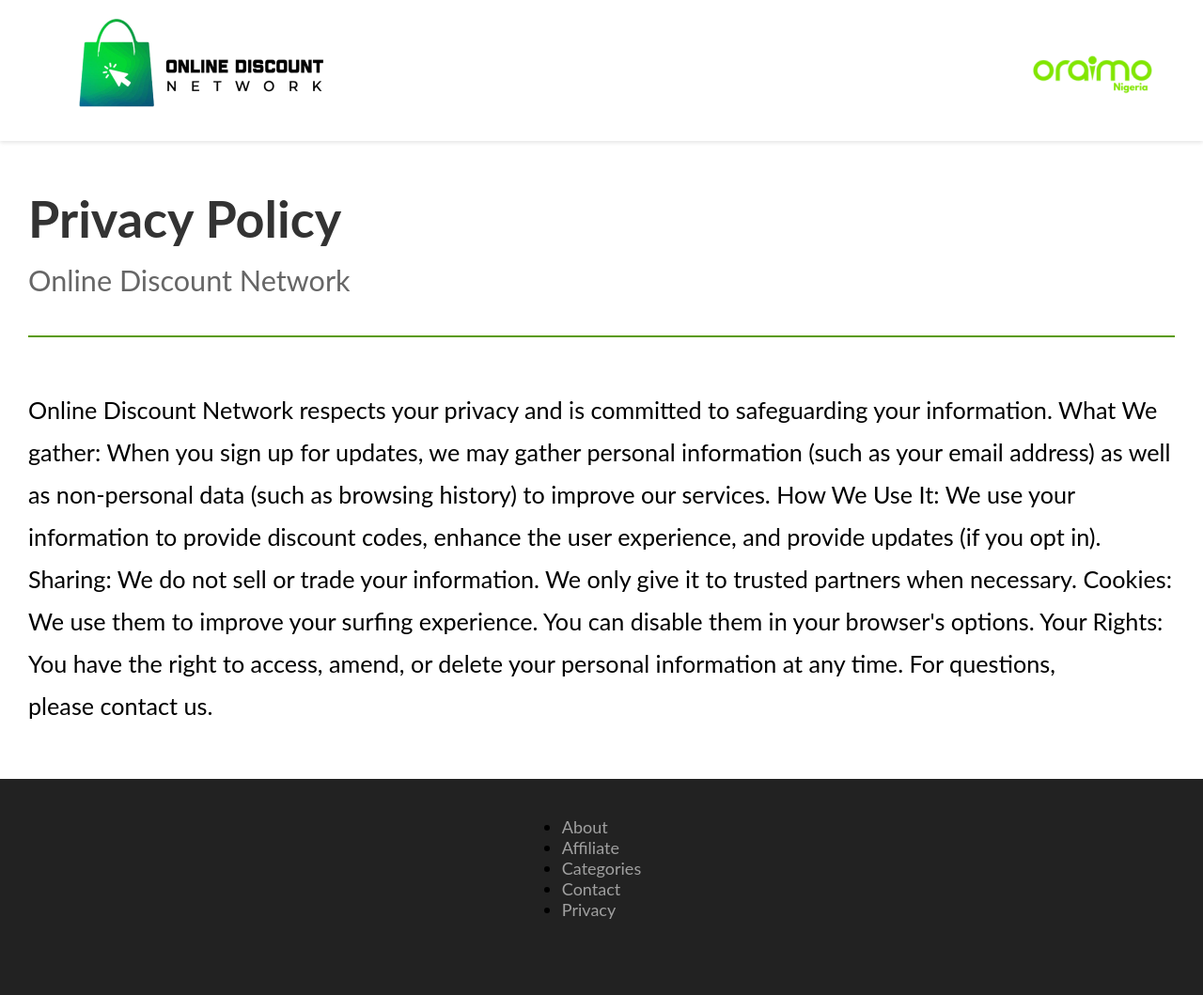
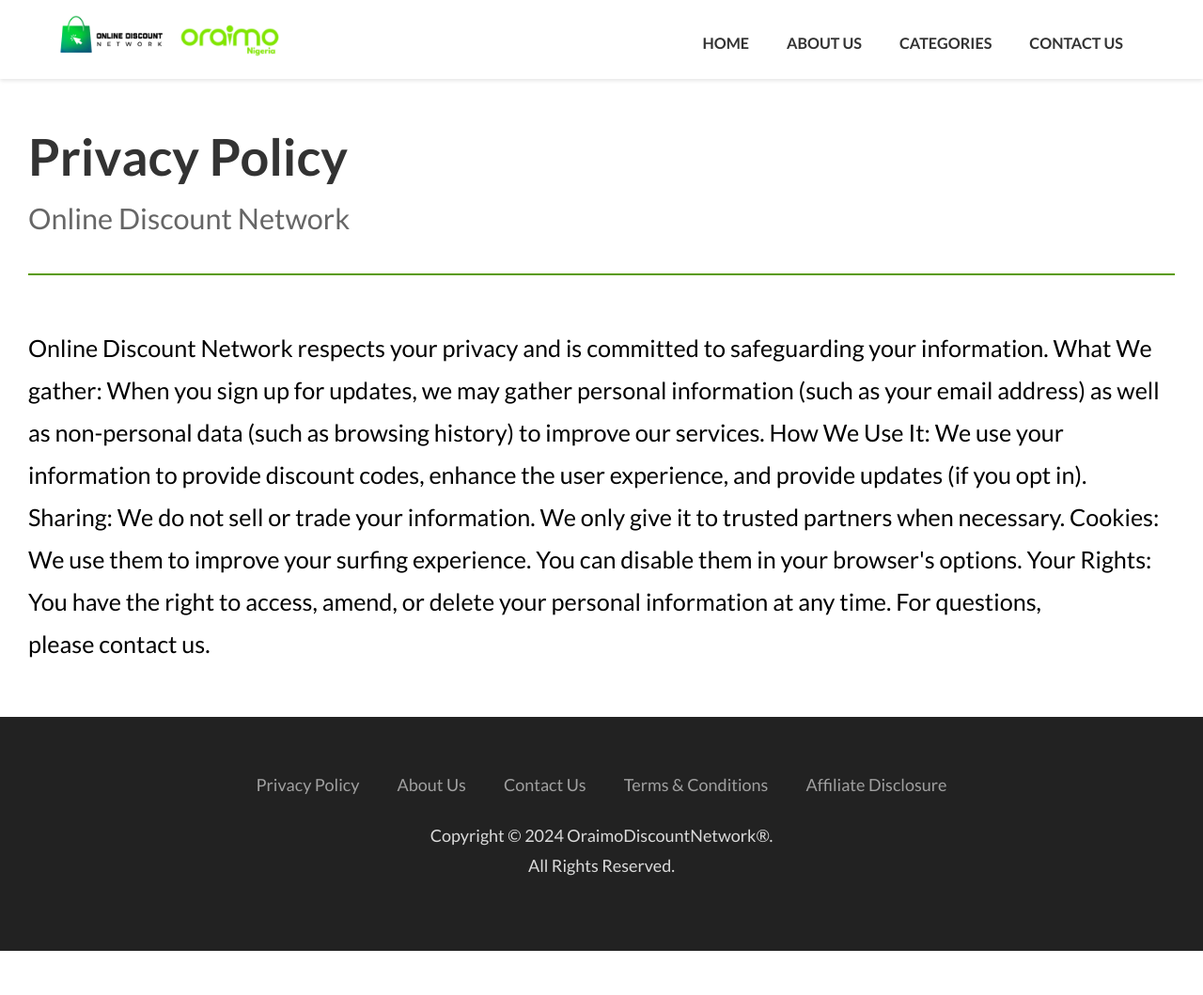
Before and after one commit to Buzz-brain/oraimo, a plain HTML site: page privacy.html in a window 1280 px wide. Shown: the whole page at 94% size. After the commit the page ends 1012 px from the top, so only its background shows below. Drawn offline with Linux system fonts and the light colour scheme.

Commit message:
first commit

```diff
--- a/privacy.html
+++ b/privacy.html
@@ -5,20 +5,39 @@
     <meta charset="UTF-8">
     <meta name="viewport" content="width=device-width, initial-scale=1.0">
     <title>Oraimo Discount Page</title>
+    <link rel="preconnect" href="https://fonts.googleapis.com">
+    <link rel="preconnect" href="https://fonts.gstatic.com" crossorigin>
+    <link
+        href="https://fonts.googleapis.com/css2?family=Lato:ital,wght@0,100;0,300;0,400;0,700;0,900;1,100;1,300;1,400;1,700;1,900&display=swap"
+        rel="stylesheet">
     <link rel="stylesheet" href="styles.css">
 </head>
 
 <body>
     <header>
-        <img src="logo.png" alt="Oraimo Logo">
-        <img src="Oraimo-Logo.png.png" alt="Oraimo Logo">
-        <nav>
+        <div>
+            <img class="logo" src="logo.png" alt="Oraimo Logo">
+            <img class="logo" src="Oraimo-Logo.png.png" alt="Oraimo Logo">
+        </div>
+        <div class="hamburger" id="hamburger">
+            <span></span>
+            <span></span>
+            <span></span>
+        </div>
+        <nav class="nav-desktop">
             <a href="index.html">HOME</a>
             <a href="about.html">ABOUT US</a>
             <a href="categories.html">CATEGORIES</a>
             <a href="contact.html">CONTACT US</a>
         </nav>
     </header>
+    <nav id="nav-links">
+        <a href="index.html">HOME</a>
+        <a href="about.html">ABOUT US</a>
+        <a href="categories.html">CATEGORIES</a>
+        <a href="contact.html">CONTACT US</a>
+    </nav>
+
     <main>
         <h1>Privacy Policy</h1>
         <p class="subtitle">Online Discount Network
@@ -31,16 +50,20 @@
                 Your Rights: You have the right to access, amend, or delete your personal information at any time. For questions, please contact us.</p>
         </div>
     </main>
+    <footer>
+        <div>
+            <ul>
+                <li><a href="privacy.html">Privacy Policy</a></li>
+                <li><a href="about.html">About Us</a></li>
+                <li><a href="contact.html">Contact Us</a></li>
+                <li><a href="categories.html">Terms & Conditions</a></li>
+                <li><a href="affiliate.html">Affiliate Disclosure</a></li>
+            </ul>
+            <p>Copyright © 2024 OraimoDiscountNetwork®.</p>
+            <p>All Rights Reserved.</p>
+        </div>
+    </footer>
+    <div class="couponCtn" style="display: none;"></div>
     <script src="script.js"></script>
 </body>
-<footer>
-    <ul>
-        <li><a href="about.html">About</a></li>
-        <li><a href="affiliate.html">Affiliate</a></li>
-        <li><a href="categories.html">Categories</a></li>
-        <li><a href="contact.html">Contact</a></li>
-        <!-- <li><a href="termsAndCond.html.html">Terms and conditions</a></li> -->
-        <li><a href="privacy.html.html">Privacy</a></li>
-    </ul>
-</footer>
 </html>
--- a/styles.css
+++ b/styles.css
@@ -66,6 +66,9 @@ nav {
     text-align: center;
     padding: 15px;
     transition: all 10s ease;
+    top: 60px;
+    position: sticky;
+    background-color:#fff;
 }
 
 nav a {
@@ -397,6 +400,10 @@ footer p {
     .nav-desktop {
         display: flex;
     }
+    .nav-desktop a {
+        font-size: .9rem;
+        padding-right: 20px;
+    }
     .hamburger {
         display: none;
     }
```
Also changed, not shown: about.html (+35 -12 lines), index.html (+28 -33 lines).
